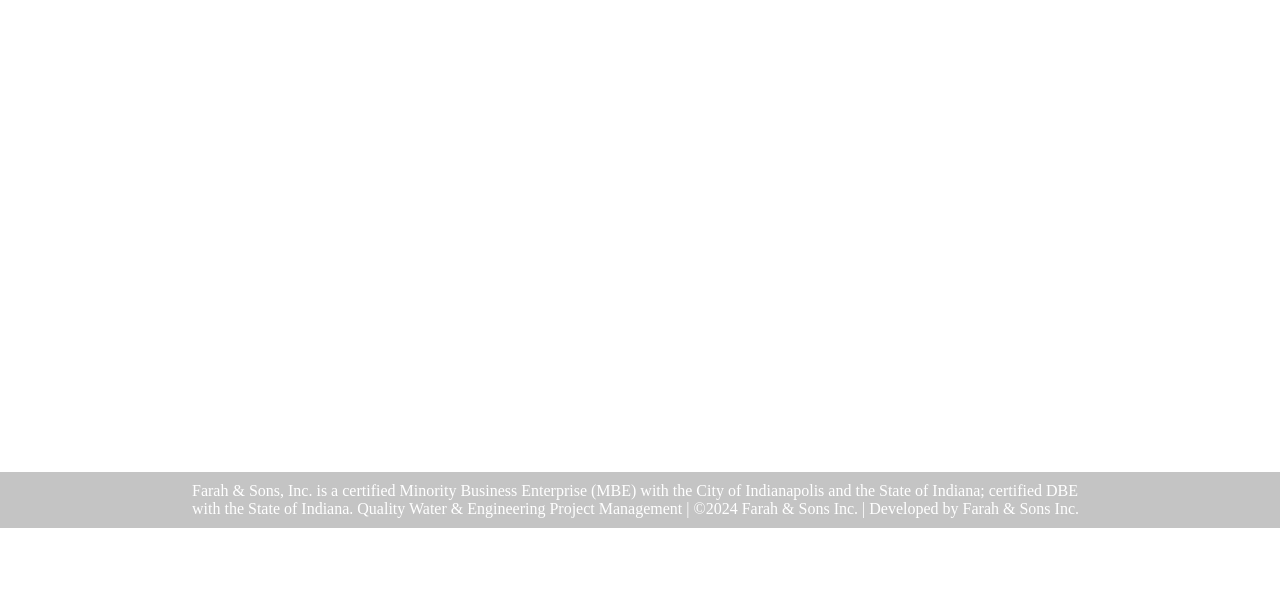
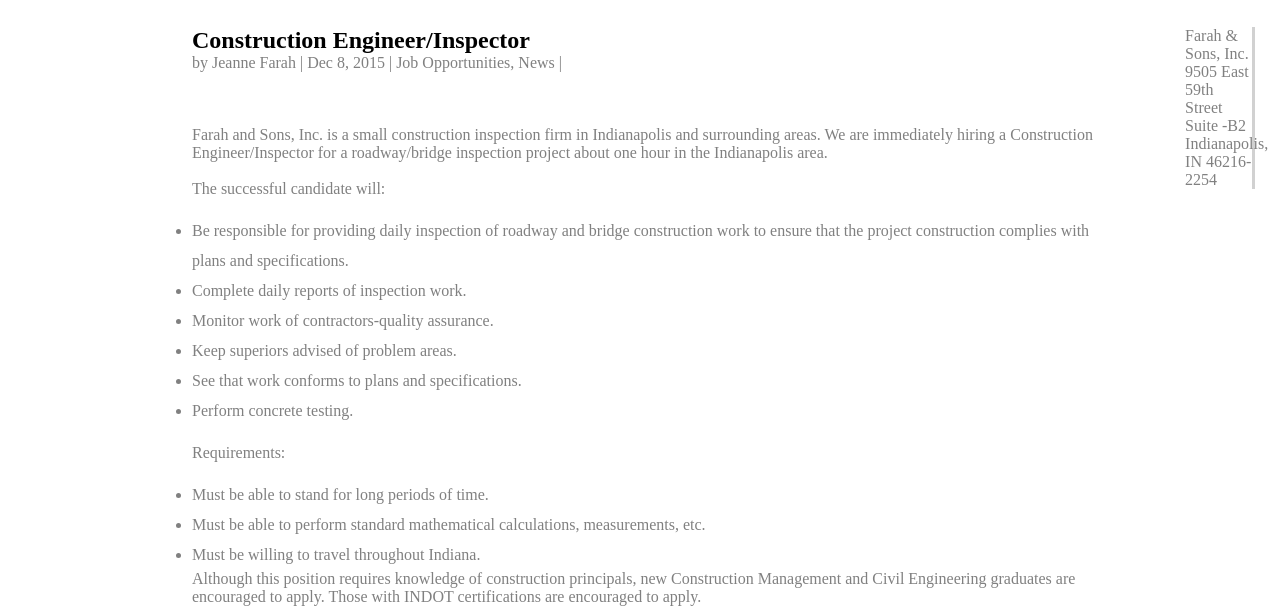
Before and after one commit to farahcaa/Farahandsons, a plain HTML site: page Careers.html in a window 1280 px wide. Shown: the part 203-811 px from the top of the page. Drawn offline with Linux system fonts and the light colour scheme.

Commit message:
added careers html
Created

```diff
--- a/Careers.css
+++ b/Careers.css
@@ -46,10 +46,30 @@
     color:gray;
     padding-top:5px;
 }
+ul.list{
+  margin-left:15%;
+}
+ul.list li,ul.list p{
+  color:gray;
+}
+ul.list li{
+  line-height: 30px;
+}
+.content{
+  display:flex;
+  margin-top:30px;
+}
+.address p{
+  margin-right:15%;
+  margin-left:70px;
+  color:gray;
+  border-right:solid;
+  border-color:rgba(128, 128, 128, 0.363);
+}
 footer{
   color:white;
   position:absolute;
-  top:675px;
+  top:950px;
   padding-left: 15%;
   padding-right: 15%;
   background-color: #C4C4C4;
--- a/Careers.html
+++ b/Careers.html
@@ -27,7 +27,37 @@
                       <a class="navButtons" href="./Careers.html">Careers</a>
                 </div>
         </div>
-        </div>
+    </div>
+    <div class="content">
+        <ul class="list">
+            <h2>Construction Engineer/Inspector</h2>
+            <p>by Jeanne Farah | Dec 8, 2015 | Job Opportunities, News |</p><br><br><br>
+            <p>Farah and Sons, Inc. is a small construction inspection firm in Indianapolis and surrounding areas.
+                We are immediately hiring a Construction Engineer/Inspector for a  roadway/bridge inspection project
+                about one hour in the Indianapolis area.</p><br>
+                <p>The successful candidate will:</p><br>
+            <li>Be responsible for providing daily inspection of roadway and bridge construction work to ensure that the project construction complies with plans and specifications.</li>
+            <li>Complete daily reports of inspection work.</li>
+            <li>Monitor work of contractors-quality assurance.</li>
+            <li>Keep superiors advised of problem areas.</li>
+            <li>See that work conforms to plans and specifications.</li>
+            <li>Perform concrete testing.</li><br>
+            <p>Requirements:</p><br>
+            <li>Must be able to stand for long periods of time.</li>
+            <li>Must be able to perform standard mathematical calculations, measurements, etc.</li>
+            <li>Must be willing to travel throughout Indiana.</li>
+            <p>Although this position requires knowledge of construction principals, new Construction Management and Civil Engineering graduates are encouraged to apply. Those with INDOT certifications are encouraged to apply.</p>
+            <br><br>
+            <p>Position qualifies for full benefit package including health insurance.</p><br>
+            <p>Email resume to jfarah@farahandsons.com</p>
+        </ul>
+        <span class = "address"><p>
+            Farah & Sons, Inc.<br>
+            9505 East 59th Street Suite -B2<br>
+            Indianapolis, IN 46216-2254
+            </p>
+        </span>
+    </div>
     <footer>
         <p>Farah & Sons, Inc. is a certified Minority Business Enterprise (MBE) with the City of Indianapolis and the State of Indiana; certified DBE with the State of Indiana.
             Quality Water & Engineering Project Management | ©2024 Farah & Sons Inc. | Developed by Farah & Sons Inc.</p>
```
